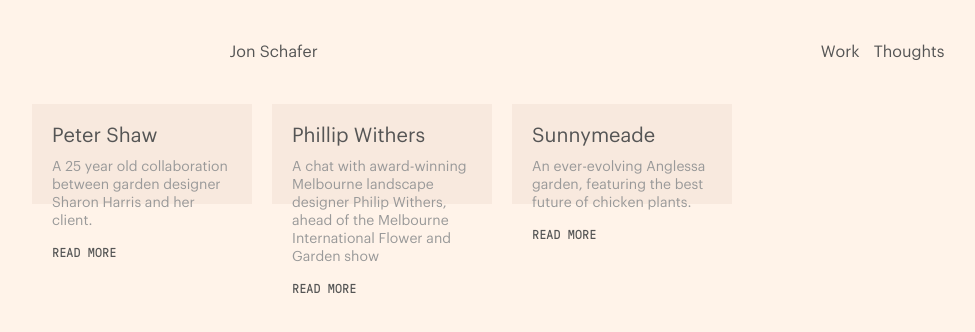
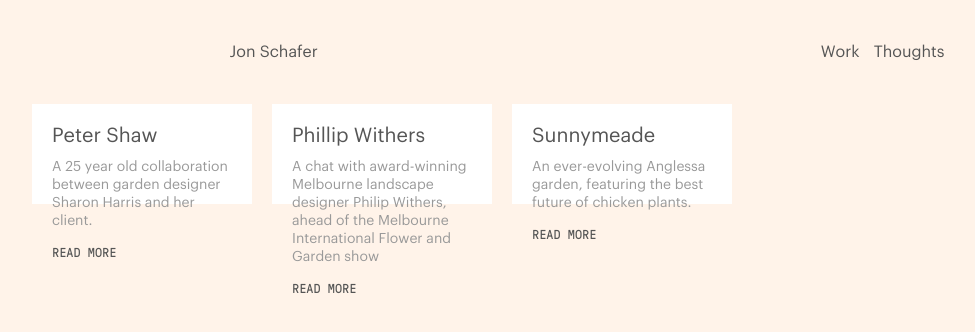
Before and after one commit to jonaschafer/jonaschafer.github.io, a Jekyll site: the page built from grid.html, in a window 1280 px wide. Shown: the top 332 px of the page, without its empty margins (48-1023 px from the left). Built offline with Jekyll 4.4.1, drawn with Linux system fonts in a browser that asks for light colours.

Commit message:
changed grids to white and a grey hover to work across gradient bkg

```diff
--- a/assets/stylesheets/fun/flexbox.scss
+++ b/assets/stylesheets/fun/flexbox.scss
@@ -13,7 +13,7 @@
 }
 
 .grid-child {
-  background-color: $peach-dark;
+  background-color: white;
   width: 220px;
   height: 100px;
   padding: 20px;
@@ -41,7 +41,7 @@ img {
 }
 
 .grid-child:hover, .grid-child-square:hover {
-  background-color: white;
+  background-color: #f2f2f2;
 }
 
 
```
